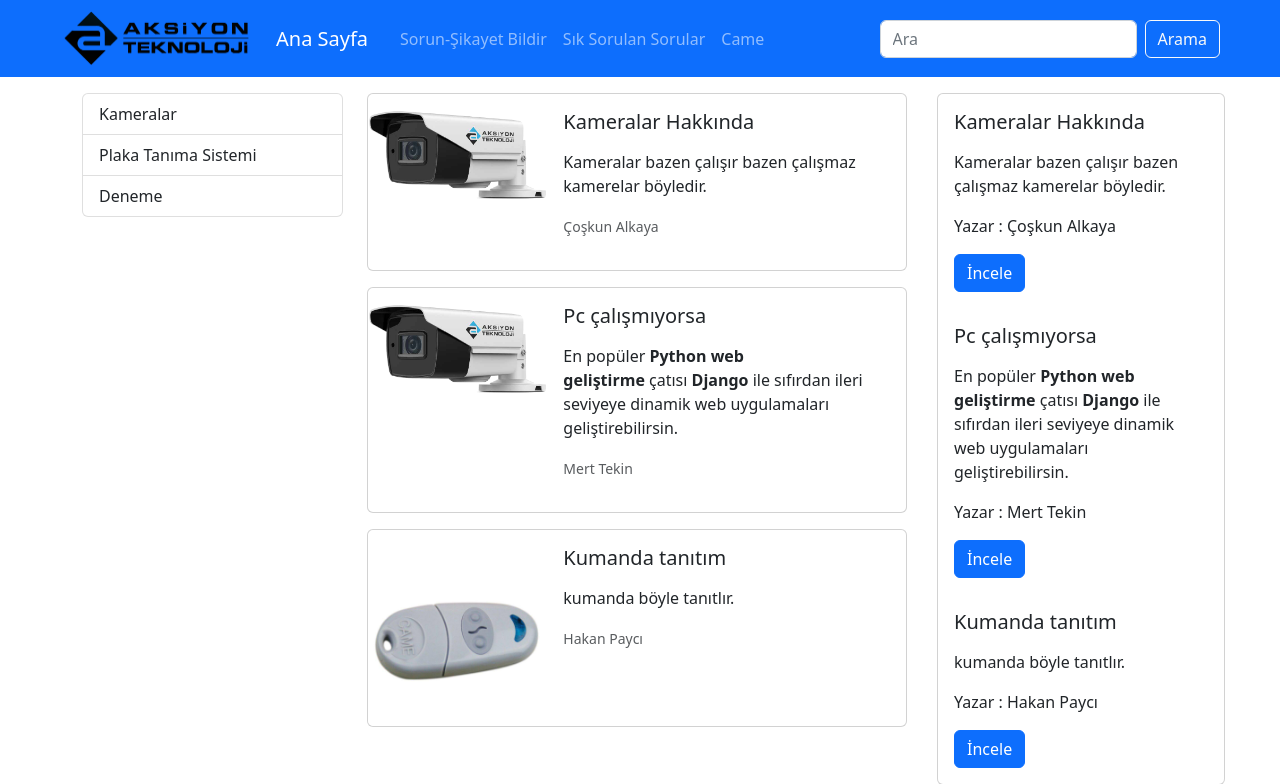
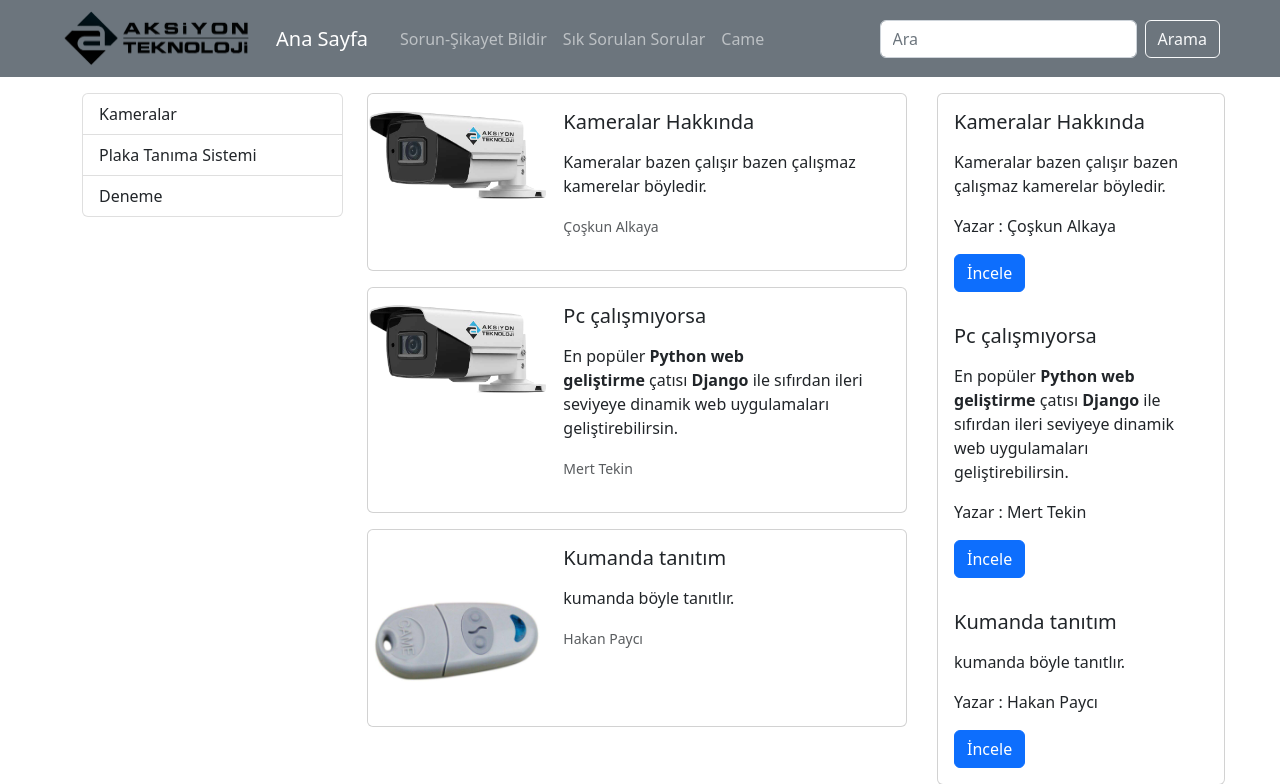
Before and after one commit to mertttekin/webtickethome, a Django app: page /came/ in a window 1280 px wide. Shown: the top 784 px of the page. Run offline with Django 4.2, Linux system fonts and the light colour scheme; data comes from the database, SQL or seed files in the repository; some libraries are stand-ins or nearby versions.

Commit message:
ben gri seviyorum (test)

```diff
--- a/tickets/templates/partials/_navbar.html
+++ b/tickets/templates/partials/_navbar.html
@@ -1,5 +1,5 @@
 {% load static %}
-<nav class="navbar navbar-expand-lg navbar-dark bg-primary">
+<nav class="navbar navbar-expand-lg navbar-dark bg-secondary">
     <div class="mx-5 container-fluid" >
       <a href="{% url 'home' %}" title=""><img src="{% static 'img/akslogok.png' %}" class="img-responsive" width="200" ></a>
 
```
